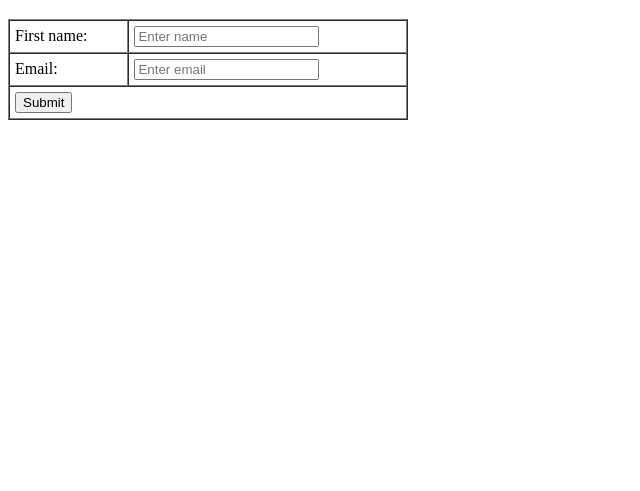
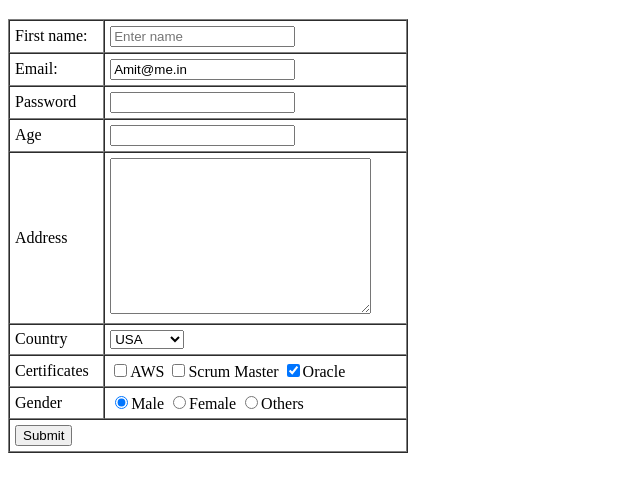
Before and after one commit to gautam100/GLA_25_FE, a plain HTML site: page HTML_CSS_Revision/ND-L2/web_form1.html in a window 1280 px wide. Shown: the part 61-552 px from the top of the page, without its empty margins (0-640 px from the left). Drawn offline with Linux system fonts and the light colour scheme.

Commit message:
HTML revision

```diff
--- a/HTML_CSS_Revision/ND-L2/web_form1.html
+++ b/HTML_CSS_Revision/ND-L2/web_form1.html
@@ -8,14 +8,15 @@
   </head>
   <body>
     <h1>Web Form</h1>
-    <form method="post">
+    <form method="get">
       <table border="1" width="400px" cellpadding="5" cellspacing="0">
         <tr>
-          <td>First name:</td>
+          <td><label for="user_name">First name:</label></td>
           <td>
             <input
               type="text"
               name="user_name"
+              id="user_name"
               placeholder="Enter name"
               required
             />
@@ -28,8 +29,48 @@
               type="email"
               name="user_email"
               placeholder="Enter email"
+              value="Amit@me.in"
+              readonly
               required
             />
+          </td>
+        </tr>
+        <tr>
+          <td>Password</td>
+          <td><input type="password" name="user_pwd" /></td>
+        </tr>
+        <tr>
+          <td>Age</td>
+          <td><input type="number" name="user_age" /></td>
+        </tr>
+        <tr>
+          <td>Address</td>
+          <td><textarea name="user_addr" rows="10" cols="30"></textarea></td>
+        </tr>
+        <tr>
+          <td>Country</td>
+          <td>
+            <select name="user_country">
+                <option value="IN">India</option>
+                <option value="AUS">Australia</option>
+                <option value="USA" selected>USA</option>
+            </select>
+          </td>
+        </tr>
+        <tr>
+          <td>Certificates</td>
+          <td>
+            <input type="checkbox" name="aws" value="aws">AWS
+            <input type="checkbox" name="scrum" value="scrum master">Scrum Master
+            <input type="checkbox" name="oracle" value="oracle" checked>Oracle
+          </td>
+        </tr>
+        <tr>
+          <td>Gender</td>
+          <td>
+            <input type="radio" name="gender" id="gender1" value="male" checked><label for="gender1">Male</label>
+            <input type="radio" name="gender" id="gender2" value="female"><label for="gender2">Female</label>
+            <input type="radio" name="gender" id="gender3" value="others"><label for="gender3">Others</label>
           </td>
         </tr>
         <tr>
```
